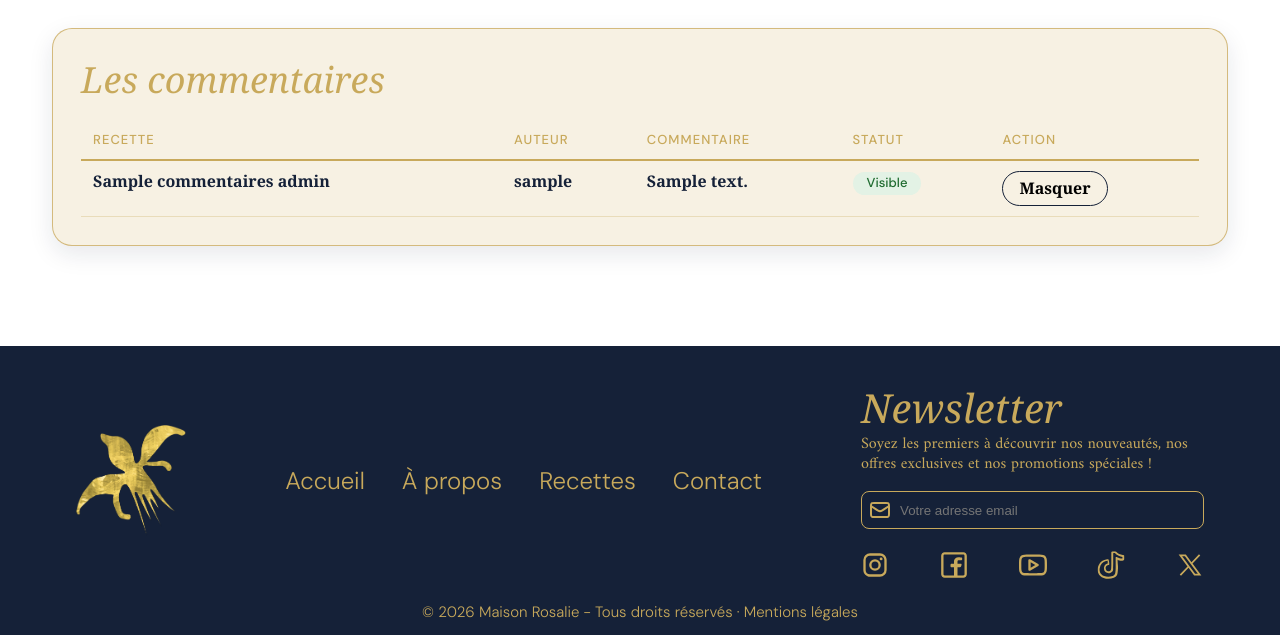
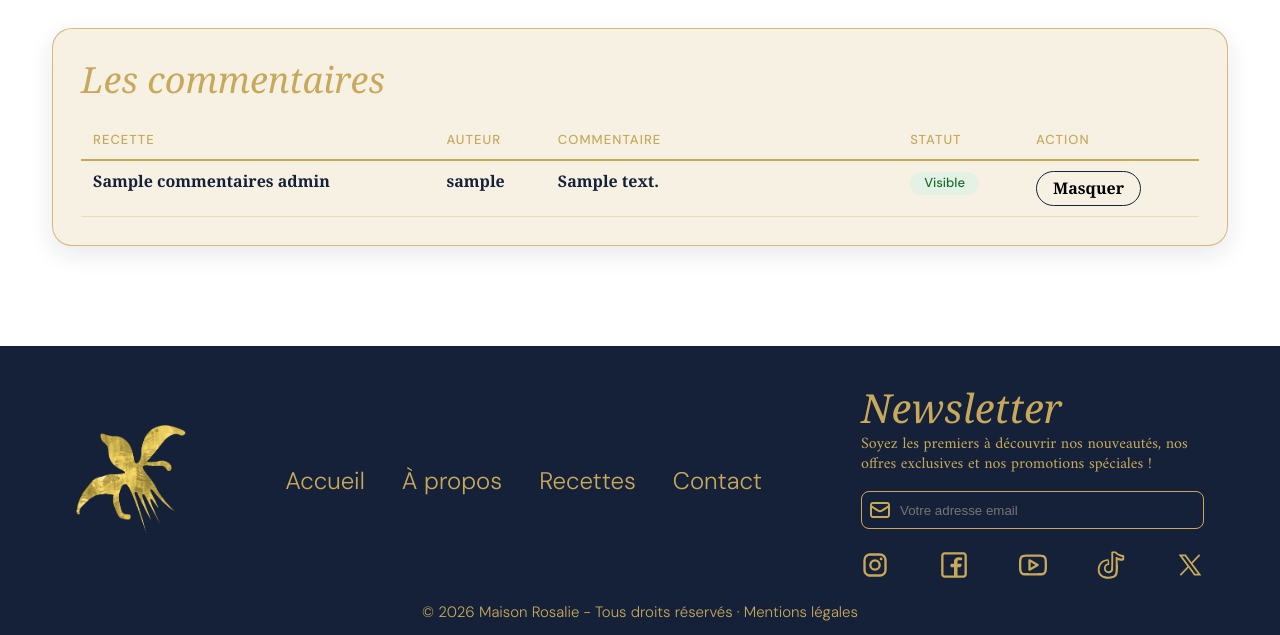
Before and after one commit to KukichaBXL/Chocolat-Rosalie, a PHP site: template view/admin/commentaires.php in a window 1280 px wide. Shown: the part 170-805 px from the top of the page. Run offline with PHP 8.4, Linux system fonts and the light colour scheme; the template is opened without the code that fills it: most values are stand-ins (such as "Sample title", 1, 10 or a date in 2020); data that the repository does not hold is empty; some libraries are stand-ins or nearby versions; some web fonts are replaced.

Commit message:
Fix admin

```diff
--- a/view/admin/commentaires.php
+++ b/view/admin/commentaires.php
@@ -24,7 +24,7 @@
                     <tr class="<?= $masque ? 'commentaire-masque' : '' ?>">
                         <td><?= htmlspecialchars($commentaire->getRecipeTitle()) ?></td>
                         <td><?= htmlspecialchars($commentaire->getUsername()) ?></td>
-                        <td><?= htmlspecialchars($commentaire->getCommentText()) ?></td>
+                        <td class="cellule-texte"><?= htmlspecialchars($commentaire->getCommentText()) ?></td>
                         <td><span class="badge <?= $masque ? 'badge-masque' : '' ?>"><?= $masque ? 'Masqué' : 'Visible' ?></span></td>
                         <td>
                             <form method="post">
--- a/view/admin/messages.php
+++ b/view/admin/messages.php
@@ -25,7 +25,7 @@
                         <td><?= htmlspecialchars((string) $envoi->getName()) ?></td>
                         <td><a href="mailto:<?= htmlspecialchars((string) $envoi->getEmail()) ?>"><?= htmlspecialchars((string) $envoi->getEmail()) ?></a></td>
                         <td><?= htmlspecialchars((string) $envoi->getSubject()) ?></td>
-                        <td><?= nl2br(htmlspecialchars((string) $envoi->getMessage())) ?></td>
+                        <td class="cellule-texte"><?= nl2br(htmlspecialchars((string) $envoi->getMessage())) ?></td>
                     </tr>
                 <?php endforeach; ?>
             </tbody>
```
